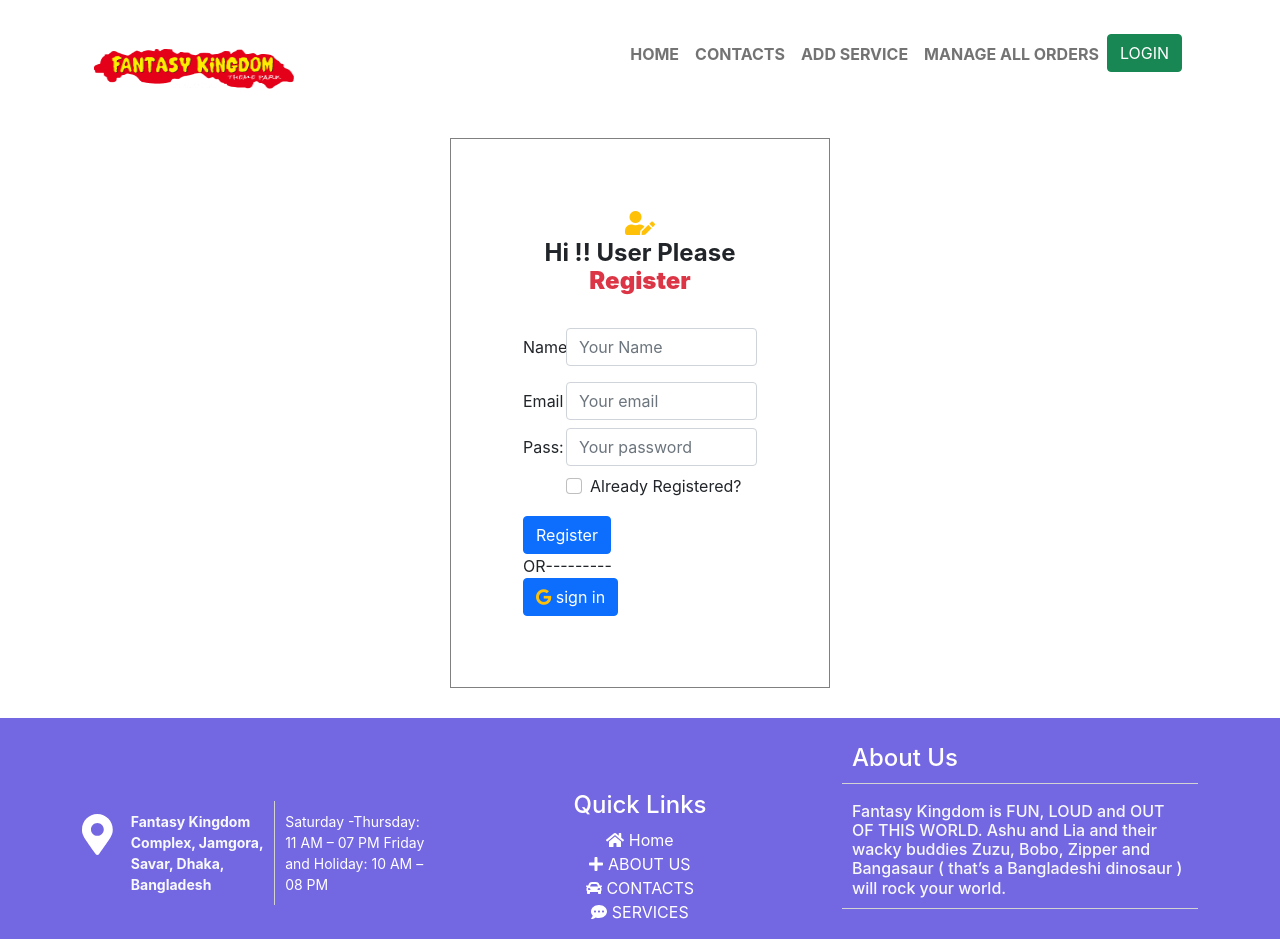
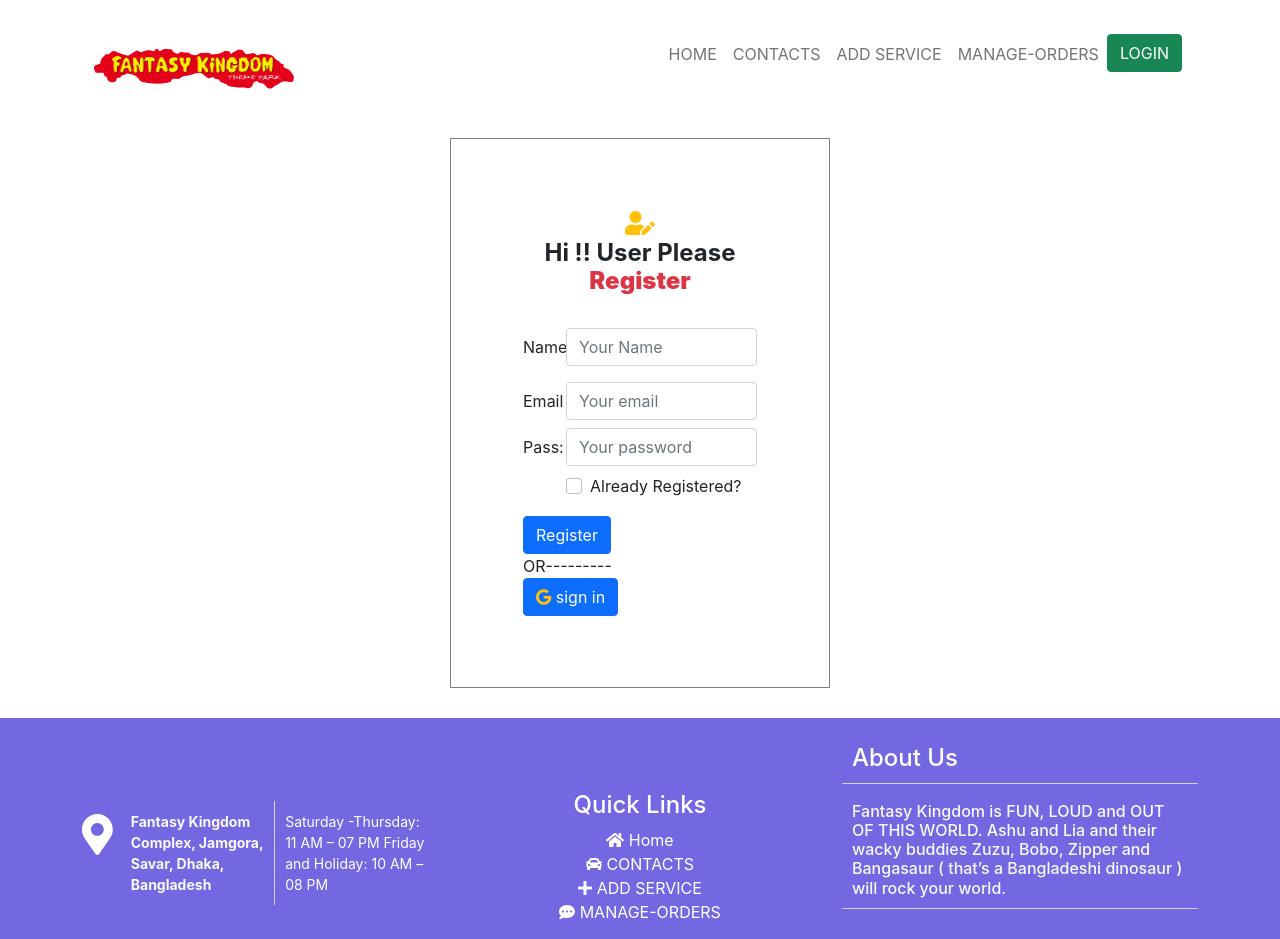
Before and after one commit to asraful-cse/fantasy-kingdom-client-side, a React (Create React App) app: page /login in a window 1280 px wide. Shown: the top 939 px of the page. Built offline with nearby package versions, Linux system fonts and the light colour scheme; no server answers.

Commit message:
fixed hosting problems

```diff
--- a/src/components/AddEvent/AddEvent.js
+++ b/src/components/AddEvent/AddEvent.js
@@ -14,7 +14,7 @@ const AddEvent = () => {
 	const onSubmit = (data) => {
 		data.email = user?.email;
 		axios
-			.post("https://desolate-brook-49511.herokuapp.com/addEvent", data)
+			.post("https://fantasy-kingdom-server.onrender.com/addEvent", data)
 
 			.then((res) => {
 				if (res.data.insertedId) {
--- a/src/components/Home/HeaderMain/HeaderMain.js
+++ b/src/components/Home/HeaderMain/HeaderMain.js
@@ -42,7 +42,7 @@ const HeaderMain = () => {
 						alt="..."
 					/>
 					<div className="carousel-caption d-none d-md-block banner_blur">
-						<h1 style={{ color: "rgb(78 29 54 / 95%)" }} className="fw-bold">
+						<h1 style={{ color: "#011527" }} className="fw-bold">
 							FUN FOR <br /> THE WHOLE FAMILY
 						</h1>
 						<br />
--- a/src/components/Home/TicketService/TicketService.js
+++ b/src/components/Home/TicketService/TicketService.js
@@ -14,7 +14,7 @@ const TicketService = () => {
 	const [products, setProducts] = useState([]);
 	// Loading Data
 	useEffect(() => {
-		fetch("https://desolate-brook-49511.herokuapp.com/products")
+		fetch("https://fantasy-kingdom-server.onrender.com/products")
 			.then((res) => res.json())
 			.then((data) => {
 				setProducts(data);
--- a/src/components/MyOrders/MyOrders.js
+++ b/src/components/MyOrders/MyOrders.js
@@ -8,7 +8,7 @@ const MyOrders = () => {
 	const email = user.email;
 
 	useEffect(() => {
-		fetch(`https://desolate-brook-49511.herokuapp.com/myOrders/${email}`)
+		fetch(`https://fantasy-kingdom-server.onrender.com/myOrders/${email}`)
 			.then((res) => res.json())
 			.then((data) => setOrders(data));
 	}, [email]);
@@ -18,7 +18,7 @@ const MyOrders = () => {
 	const handleDeleteUser = (id) => {
 		const proceed = window.confirm("Are you sure, you want to delete?");
 		if (proceed) {
-			const url = `https://desolate-brook-49511.herokuapp.com/myOrders/${id}`;
+			const url = `https://fantasy-kingdom-server.onrender.com/myOrders/${id}`;
 			fetch(url, {
 				method: "DELETE",
 			})
--- a/src/components/ServiceDetail/ServiceDetail.js
+++ b/src/components/ServiceDetail/ServiceDetail.js
@@ -8,7 +8,7 @@ const ServiceDetail = () => {
 	const [data, setData] = useState([]);
 	// const [products, setData] = useState([]);
 	useEffect(() => {
-		fetch("https://desolate-brook-49511.herokuapp.com/products")
+		fetch("https://fantasy-kingdom-server.onrender.com/products")
 			.then((res) => res.json())
 			.then((data) => setData(data));
 	}, []);
@@ -20,7 +20,7 @@ const ServiceDetail = () => {
 		const indexAdded = data[index];
 		indexAdded.email = user?.email;
 		console.log(data);
-		fetch(`https://desolate-brook-49511.herokuapp.com/addOrder`, {
+		fetch(`https://fantasy-kingdom-server.onrender.com/addOrder`, {
 			method: "POST",
 			headers: { "content-type": "application/json" },
 			body: JSON.stringify(indexAdded),
--- a/src/components/Shared/FooterQuickLinks/FooterQuickLinks.js
+++ b/src/components/Shared/FooterQuickLinks/FooterQuickLinks.js
@@ -1,34 +1,53 @@
-import { faCar, faCommentDots, faHome, faPlus } from '@fortawesome/free-solid-svg-icons';
-import { FontAwesomeIcon } from '@fortawesome/react-fontawesome';
-import React from 'react';
-import { Link } from 'react-router-dom';
+import {
+  faCar,
+  faCommentDots,
+  faHome,
+  faPlus,
+} from "@fortawesome/free-solid-svg-icons";
+import { FontAwesomeIcon } from "@fortawesome/react-fontawesome";
+import React from "react";
+import { Link } from "react-router-dom";
 
 const FooterQuickLinks = () => {
   return (
-
     <ul className="list-unstyled">
       <li>
-                    <Link to="/home" style={{textDecoration:'none'}} className="text-white">
+        <Link
+          to="/home"
+          style={{ textDecoration: "none" }}
+          className="text-white"
+        >
           <FontAwesomeIcon icon={faHome} /> <span>Home</span>
         </Link>
       </li>
       <li>
-                    <Link to="/about" style={{textDecoration:'none'}} className="text-white">
-                        <FontAwesomeIcon icon={faPlus} /> <span>ABOUT US</span>
-                    </Link>
-                </li>
-                <li>
-                    <Link to="/contacts" style={{textDecoration:'none'}} className="text-white">
+        <Link
+          to="/contacts"
+          style={{ textDecoration: "none" }}
+          className="text-white"
+        >
           <FontAwesomeIcon icon={faCar} /> <span>CONTACTS</span>
         </Link>
       </li>
       <li>
-                    <Link to="/services" style={{textDecoration:'none'}} className="text-white">
-                        <FontAwesomeIcon icon={faCommentDots} /> <span>SERVICES</span>
+        <Link
+          to="/addServices"
+          style={{ textDecoration: "none" }}
+          className="text-white"
+        >
+          <FontAwesomeIcon icon={faPlus} /> <span>ADD SERVICE</span>
+        </Link>
+      </li>
+      <li>
+        <Link
+          to="/manageOrder"
+          style={{ textDecoration: "none" }}
+          className="text-white"
+        >
+          <FontAwesomeIcon icon={faCommentDots} /> <span> MANAGE-ORDERS</span>
         </Link>
       </li>
     </ul>
-
   );
 };
 
--- a/src/components/Shared/Navbar/Navbar.js
+++ b/src/components/Shared/Navbar/Navbar.js
@@ -27,11 +27,11 @@ const Navbar = () => {
 						<span className="navbar-toggler-icon"></span>
 					</button>
 					<div
-						className="collapse navbar-collapse fw-bold"
+						className="collapse navbar-collapse "
 						id="navbarNavAltMarkup"
 						style={{ marginTop: "26px" }}
 					>
-						<div className="navbar-nav ms-auto">
+						<div className="navbar-nav ms-auto mask flex-center rgba-red-strong">
 							<Link to="/home" className="nav-link">
 								HOME
 							</Link>
@@ -43,7 +43,7 @@ const Navbar = () => {
 								ADD SERVICE
 							</Link>
 							<Link to="/manageOrder" className="nav-link">
-								MANAGE ALL ORDERS
+								MANAGE-ORDERS
 							</Link>
 							{user.email && (
 								<div>
```
Also changed, not shown: src/images/1.jpg, 1 other file (tests, documents, lock files or other folders). Lines whose indentation alone changed are shown as unchanged.
